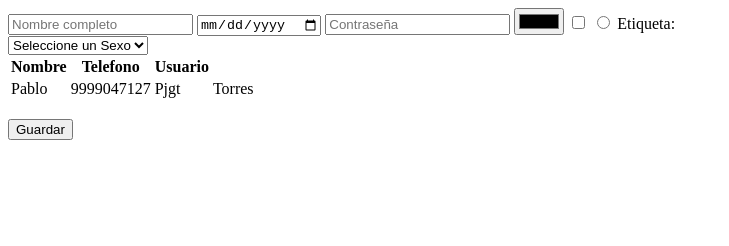
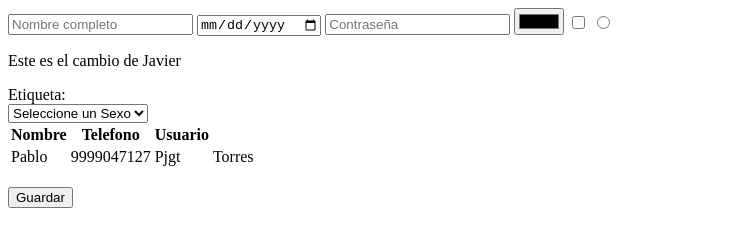
Before and after one commit to comodorop/CursoGit, a plain HTML site: page index.html in a window 1280 px wide. Shown: the whole page, without its empty margins (0-729 px from the left). Drawn offline with Linux system fonts and the light colour scheme.

Commit message:
este es el cambio del parrafo de Javier

```diff
--- a/index.html
+++ b/index.html
@@ -13,6 +13,8 @@
     <input type="color"/>
     <input type="checkbox"/>
     <input type="radio"/>
+
+    <p>Este es el cambio de Javier</p>
 
     <label>Etiqueta:</label>
 
```
